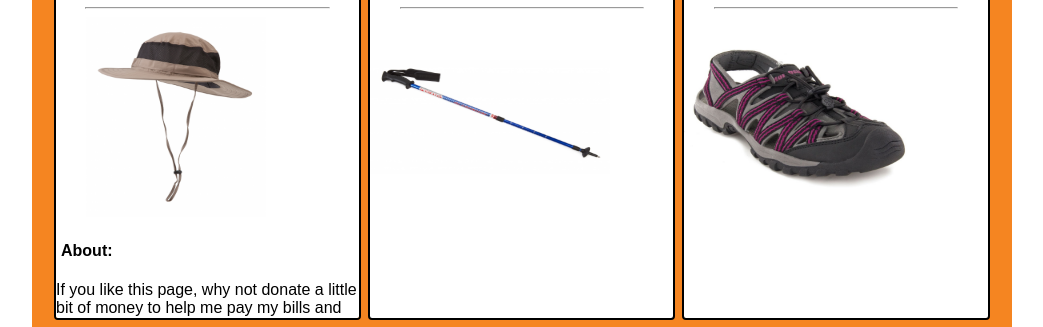
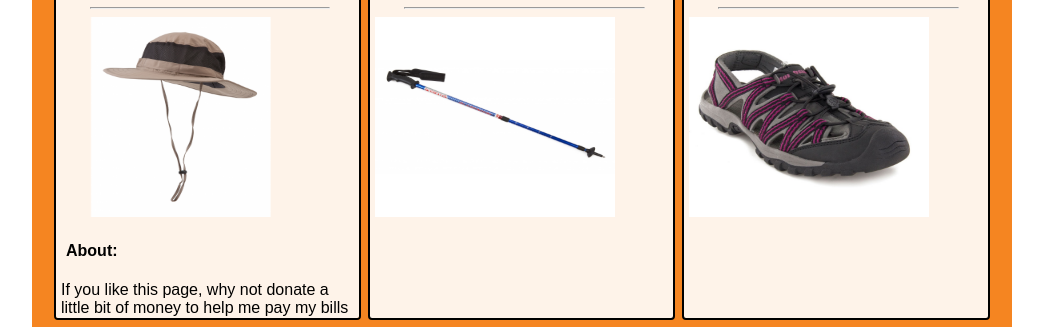
Before and after one commit to einarzb/workout, a website: page week03/CW/shop/index.html in a window 1280 px wide. Shown: the part 183-510 px from the top of the page, without its empty margins (118-1161 px from the left). Drawn offline with Linux system fonts and the light colour scheme.

Commit message:
min width height

```diff
--- a/week03/CW/shop/style.css
+++ b/week03/CW/shop/style.css
@@ -27,6 +27,7 @@ img{
     background-color: #F58521;
     margin: auto;
     width:960px;
+    min-width: 600px;
     padding:10px 0px 10px 20px;
 }
 
@@ -41,16 +42,14 @@ img{
   content:" "; /*empty content*/
 }
 
-p{
-  padding-left: 10px;
-}
-
 .item{
   border: 2px solid black;
   margin:10px 5px 0px 2px;
-  background-color:#fff;
+  padding-left:5px;
+  background-color:rgba(255,255,255,0.9);
   width:32%;
-  height:400px;
+  min-height:400px;
+  max-height: 300px;
   float:left;
   box-sizing: border-box;
   border-radius:4px;
```
